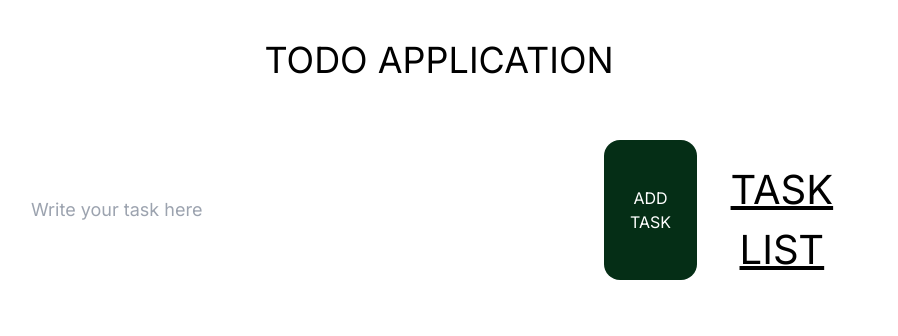
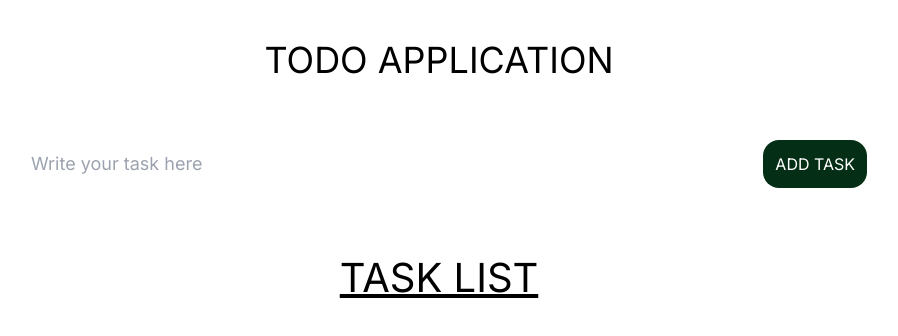
Before and after one commit to CodewithTanzeel/Todo-app-with-next14, a Next.js app: page / in a window 1280 px wide. Shown: the top 336 px of the page, without its empty margins (201-1099 px from the left). Built offline with nearby package versions, Linux system fonts and the light colour scheme.

Commit message:
Update page.tsx

```diff
--- a/src/app/page.tsx
+++ b/src/app/page.tsx
@@ -19,8 +19,8 @@ export default function Home() {
         </button>
         {/* INPUT End */}
         {/* TASK LIST */}
-        <h1 className="text-center text-[40px] underline mt-5">TASK LIST</h1>
       </div>
+        <h1 className="text-center text-[40px] underline mt-5 justify-center flex items-center">TASK LIST</h1>
     </div>
   );
 }
```
